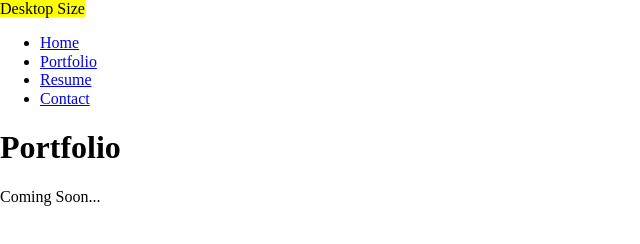
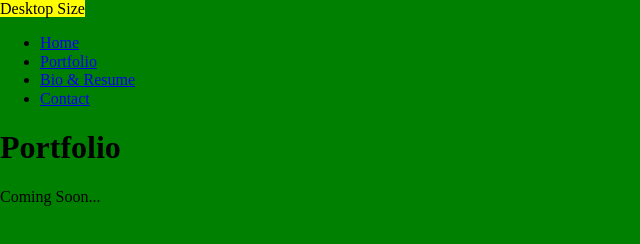
Before and after one commit to elyonnais/user-sample, a plain HTML site: page contact.html in a window 1280 px wide. Shown: the whole page, without its empty margins (0-640 px from the left). Drawn offline with nearby package versions, Linux system fonts and the light colour scheme.

Commit message:
updated link to bio not resume

```diff
--- a/contact.html
+++ b/contact.html
@@ -13,13 +13,13 @@
 	<link rel="stylesheet" href="css/styles.css">
 
 </head>
-<body>
+<body class="contact">
 
 	<nav>
 		<ul>
 			<li><a href="index.html">Home</a></li>
 			<li><a href="portfolio.html">Portfolio</a></li>
-			<li><a href="resume.html">Resume</a></li>
+			<li><a href="bio.html">Bio &amp; Resume</a></li>
 			<li><a href="contact.html">Contact</a></li>
 		</ul>
 	</nav>
```
Also changed, not shown: index.html (+1 -1 lines), portfolio.html (+1 -1 lines).
